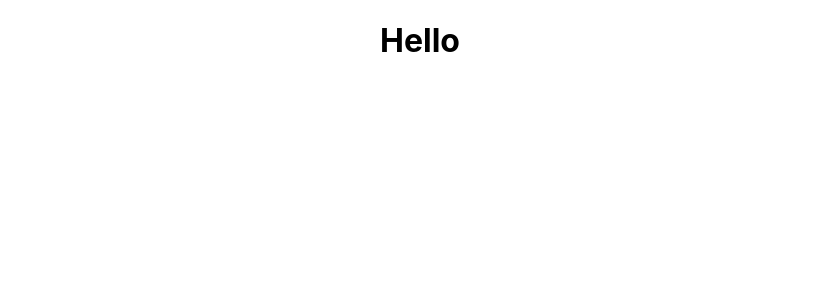
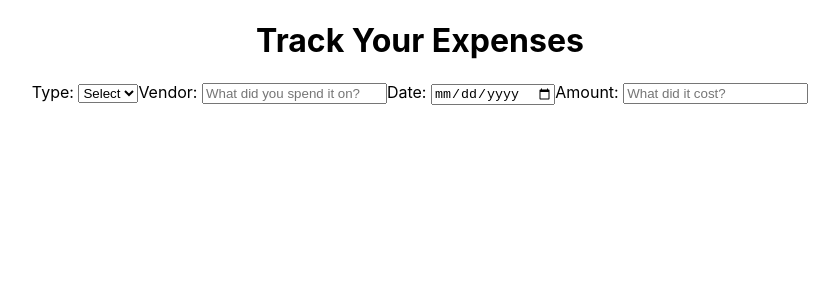
Before and after one commit to quietoutthere/react-expense-tracker, a React (Create React App) app in the folder react-expense-tracker/: page / in a window 1280 px wide. Shown: the top 300 px of the page, without its empty margins (220-1059 px from the left). Built offline with nearby package versions, Linux system fonts and the light colour scheme.

Commit message:
InputFields update

```diff
--- a/react-expense-tracker/src/App.js
+++ b/react-expense-tracker/src/App.js
@@ -1,10 +1,12 @@
 import './App.css';
 import './Components/InputFields'
 import InputFields from './Components/InputFields';
+import Header from './Components/Header';
 
 function App() {
   return (
     <div className="App">
+        <Header />
         <InputFields />
     </div>
   );
--- /dev/null
+++ b/react-expense-tracker/src/Components/Header.js
@@ -0,0 +1,11 @@
+import React from "react";
+
+function Header() {
+    return (
+        <>
+            <h1>Track Your Expenses</h1>
+        </>
+    )
+}
+
+export default Header;
--- a/react-expense-tracker/src/Components/InputFields.js
+++ b/react-expense-tracker/src/Components/InputFields.js
@@ -2,7 +2,23 @@ import React from 'react';
 
 function InputFields() {
     return (
-       <h1>Hello</h1>
+       <form>
+            <div className="input-fields">
+                <label htmlFor="type">Type: </label>
+                <select name="type" id="type" required>
+                    <option disabled selected value="">Select</option>
+                    <option value="card">Card</option>
+                    <option value="cash">Cash</option>
+                    <option value="other">Other</option>
+                </select>
+                <label htmlFor="vendor">Vendor: </label>
+                <input type="text" placeholder='What did you spend it on?' required/>
+                <label htmlFor="date">Date: </label>
+                <input type="date" required />
+                <label htmlFor="amount">Amount: </label>
+                <input type="number" placeholder='What did it cost?' step={.01} required/>
+            </div>
+       </form>
     )
 };
 
```
